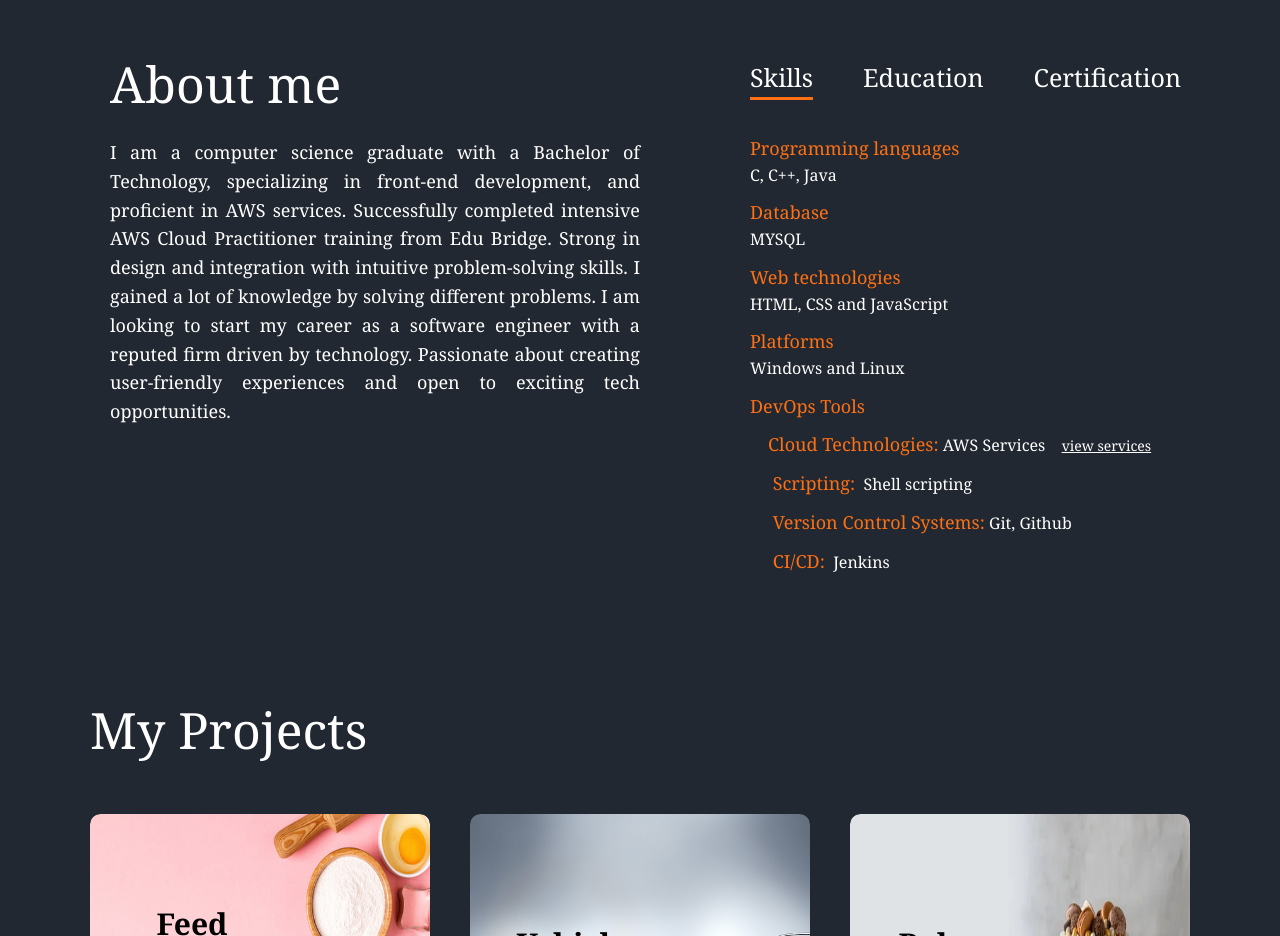
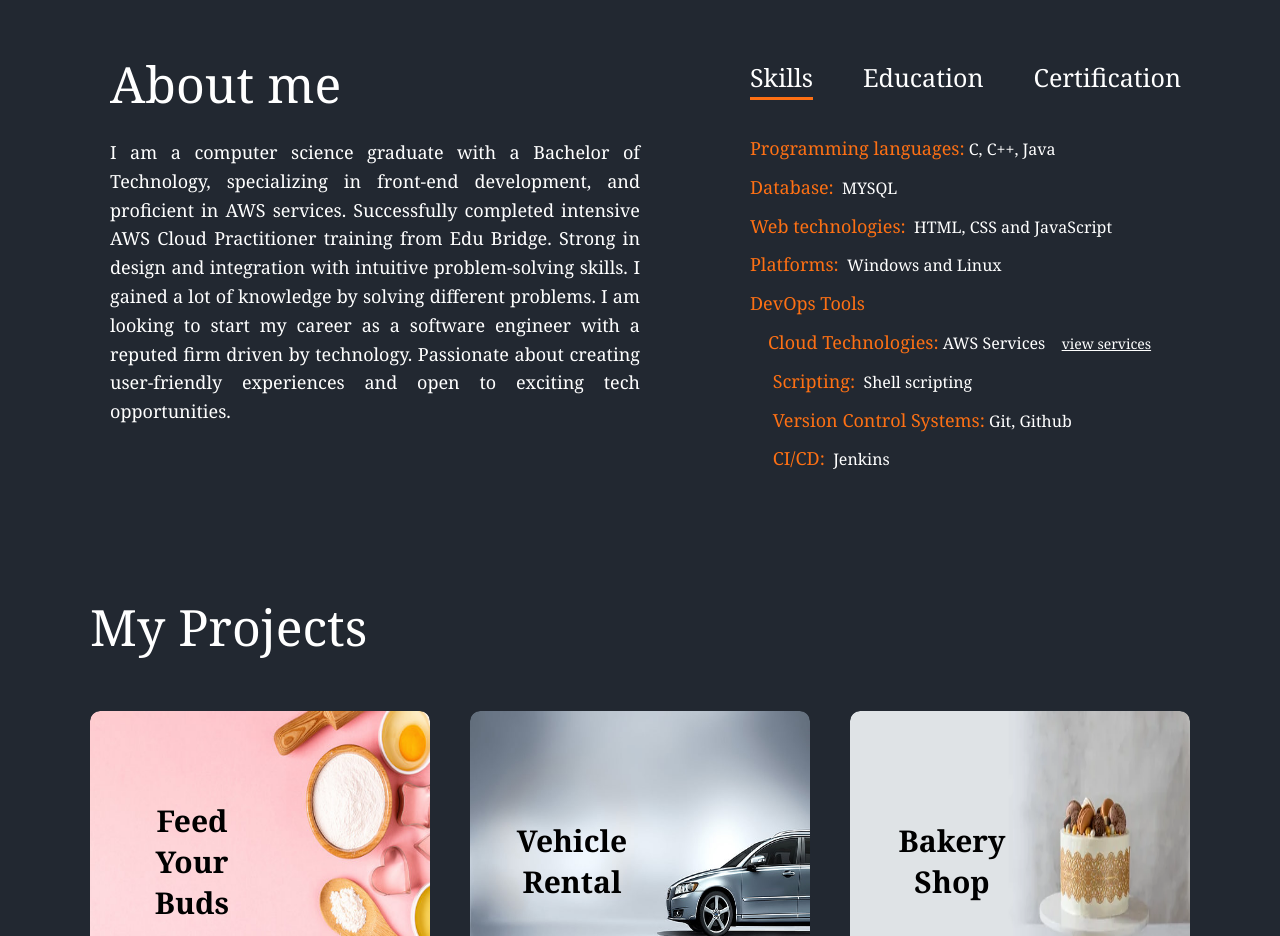
Before and after one commit to nikhilsaishepuri/My-Portfolio, a plain HTML site: page index.html in a window 1280 px wide. Shown: the part 860-1796 px from the top of the page. Drawn offline with Linux system fonts and the light colour scheme.

Commit message:
Update index.html

```diff
--- a/index.html
+++ b/index.html
@@ -60,10 +60,10 @@
                     </div>
                     <div class="tab-contents active-tab" id="skills">
                         <ul>
-                            <li><span>Programming languages</span><br>C, C++, Java</li>
-                            <li><span>Database</span><br> MYSQL</li>
-                            <li><span>Web technologies</span><br> HTML, CSS and JavaScript</li>
-                            <li><span>Platforms</span><br> Windows and Linux</li>
+                            <li><span>Programming languages:</span>&nbsp;C, C++, Java</li>
+                            <li><span>Database:</span>&nbsp; MYSQL</li>
+                            <li><span>Web technologies:</span>&nbsp; HTML, CSS and JavaScript</li>
+                            <li><span>Platforms:</span>&nbsp; Windows and Linux</li>
                             <li><span>DevOps Tools</span></li>
                             <li><span>&emsp;Cloud Technologies:</span>&nbsp;AWS Services &ensp; <a href="Images/aws.png" class="certificate-link view">view services</a></li>
                             <li><span>&emsp; Scripting:</span>&nbsp; Shell scripting</li>
```
